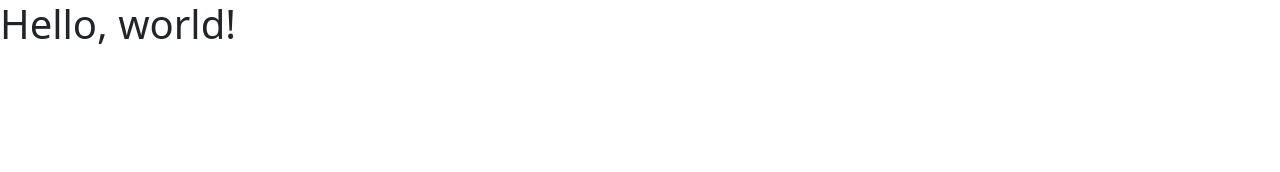
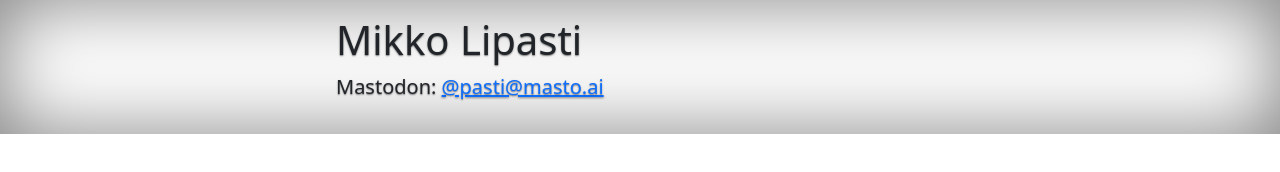
Before and after one commit to mikkolipasti/mikkolipasti.github.io, a plain HTML site: page index.html in a window 1280 px wide. Drawn offline with nearby package versions, Linux system fonts and the light colour scheme.

Commit message:
Update index.html

```diff
--- a/index.html
+++ b/index.html
@@ -3,11 +3,17 @@
   <head>
     <meta charset="utf-8">
     <meta name="viewport" content="width=device-width, initial-scale=1">
-    <title>Bootstrap demo</title>
+    <title>Mikko Lipasti</title>
     <link href="https://cdn.jsdelivr.net/npm/bootstrap@5.2.3/dist/css/bootstrap.min.css" rel="stylesheet" integrity="sha384-rbsA2VBKQhggwzxH7pPCaAqO46MgnOM80zW1RWuH61DGLwZJEdK2Kadq2F9CUG65" crossorigin="anonymous">
+    <link href="cover.css" rel="stylesheet">
   </head>
   <body>
-    <h1>Hello, world!</h1>
+    <div class="cover-container d-flex w-100 h-100 p-3 mx-auto flex-column">
+      <main class="px-3">
+        <h1>Mikko Lipasti</h1>
+        <p class="lead">Mastodon: <a href="https://masto.ai/@pasti">@pasti@masto.ai</a>
+      </main>
+    </div>
     <script src="https://cdn.jsdelivr.net/npm/bootstrap@5.2.3/dist/js/bootstrap.bundle.min.js" integrity="sha384-kenU1KFdBIe4zVF0s0G1M5b4hcpxyD9F7jL+jjXkk+Q2h455rYXK/7HAuoJl+0I4" crossorigin="anonymous"></script>
   </body>
 </html>
```
